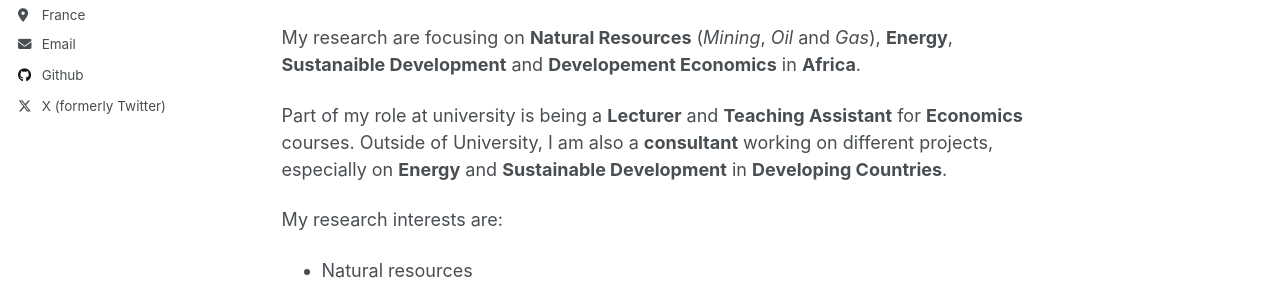
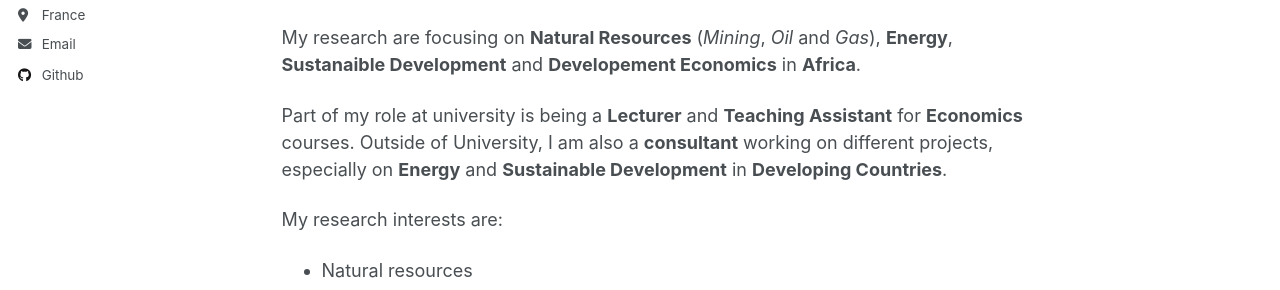
Before and after one commit to mboundordiouf/mboundordiouf.github.io, a Jekyll site: the page built from _pages/about.md, in a window 1280 px wide. Shown: the part 329-619 px from the top of the page. Built offline with Jekyll 4.4.1, drawn with Linux system fonts in a browser that asks for light colours.

Commit message:
Update _config.yml

```diff
--- a/_config.yml
+++ b/_config.yml
@@ -111,7 +111,7 @@ author:
   stackoverflow    : # http://stackoverflow.com/users/123456/username
   steam            :
   tumblr           :
-  twitter          : "MboundorDiouf"
+  twitter          : #"MboundorDiouf"
   vine             :
   weibo            :
   xing             :
```
